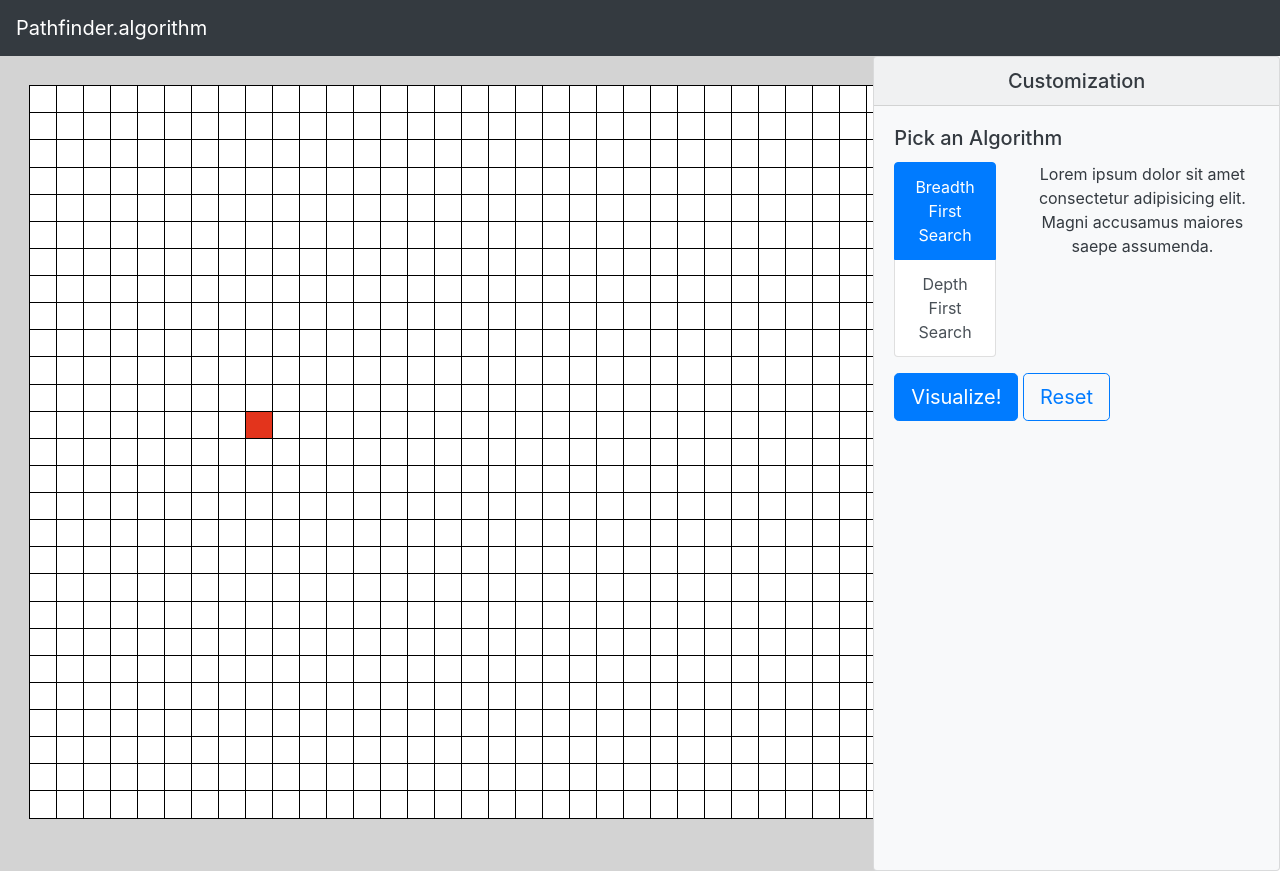
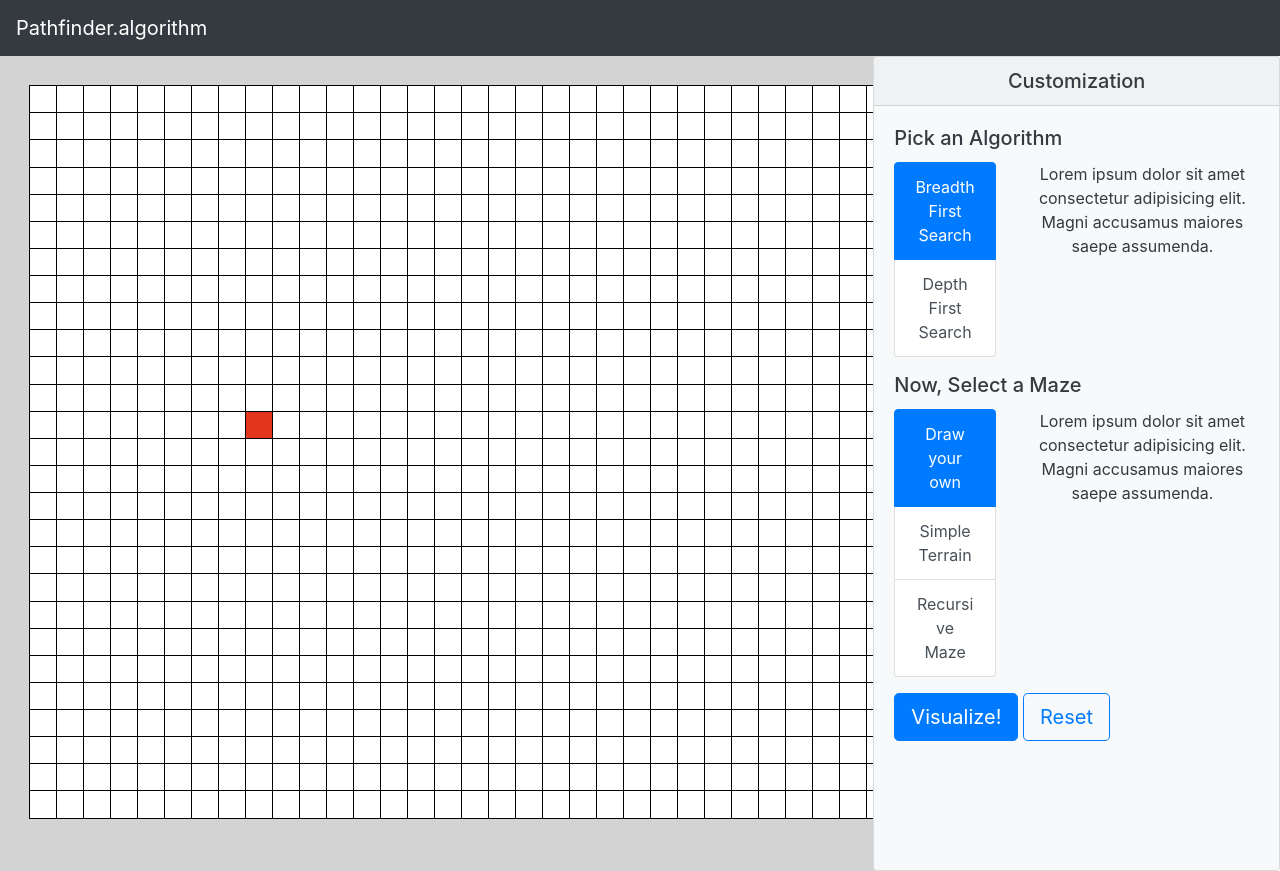
Before and after one commit to zohaibxrehman/PathfindingVisualizer, a React (Create React App) app: page / in a window 1280 px wide. Built offline with nearby package versions, Linux system fonts and the light colour scheme.

Commit message:
Added MazePicker component and Algo..Picker component

```diff
--- a/src/components/Board.jsx
+++ b/src/components/Board.jsx
@@ -2,24 +2,15 @@ import React, { Component } from 'react';
 import Node from './Node';
 
 export class Board extends Component {
-	getStyle() {
-		return {
-			padding: '30px',
-			backgroundColor: 'lightGray',
-			height: '815px',
-			float: 'left'
-		};
-	}
-
 	render() {
 		const { nodes, onMouseDown, onMouseEnter, onMouseUp } = this.props;
 		return (
-			<div style={this.getStyle()}>
-				<table>
+			<div style={divStyle}>
+				<table style={tableStyle}>
 					<tbody>
 						{nodes.map((rowNodes, rowId) => {
 							return (
-								<tr key={rowId} style={rowStyle}>
+								<tr key={rowId}>
 									{rowNodes.map((node, nodeId) => {
 										const { row, column, type } = node;
 										return (
@@ -31,7 +22,6 @@ export class Board extends Component {
 												onMouseDown={(row, column) => onMouseDown(row, column)}
 												onMouseEnter={(row, column) => onMouseEnter(row, column)}
 												onMouseUp={() => onMouseUp()}
-												// this.handleClick = this.handleClick.bind(this);
 											/>
 										);
 									})}
@@ -46,7 +36,14 @@ export class Board extends Component {
 }
 
 // Helper Functions:
-const rowStyle = {
+const divStyle = {
+	padding: '30px',
+	backgroundColor: 'lightGray',
+	height: '815px',
+	float: 'left'
+};
+
+const tableStyle = {
 	whiteSpace: 'nowrap', // makes table unbreakable
 	display: 'inline block',
 	padding: '0px',
--- a/src/components/Customisation.jsx
+++ /dev/null
@@ -1,69 +0,0 @@
-import React, { Component } from 'react';
-import { Row, Col, Form, FormControl, FormGroup, Button, ListGroup, Tab, Card } from 'react-bootstrap';
-
-export class Customisation extends Component {
-	render() {
-		const { visualize, reset, changeAlgorithm } = this.props;
-		return (
-			<Form>
-				<Card bg="light" text="dark" style={{ height: '815px' }}>
-					<Card.Header as="h5">Customization</Card.Header>
-					<Card.Body>
-						<FormGroup>
-							<Card.Title style={{ textAlign: 'left' }}>Pick an Algorithm</Card.Title>
-							<Tab.Container id="list-group-tabs-example" defaultActiveKey="#bfs">
-								<Row>
-									<Col sm={4}>
-										<ListGroup>
-											<ListGroup.Item
-												action
-												href="#bfs"
-												onClick={() => {
-													changeAlgorithm('bfs');
-												}}
-											>
-												Breadth First Search
-											</ListGroup.Item>
-											<ListGroup.Item
-												action
-												href="#dfs"
-												onClick={() => {
-													changeAlgorithm('dfs');
-												}}
-											>
-												Depth First Search
-											</ListGroup.Item>
-										</ListGroup>
-									</Col>
-									<Col sm={8}>
-										<Tab.Content>
-											<Tab.Pane eventKey="#bfs">
-												Lorem ipsum dolor sit amet consectetur adipisicing elit. Magni accusamus
-												maiores saepe assumenda.
-											</Tab.Pane>
-											<Tab.Pane eventKey="#dfs">
-												Possimus incidunt saepe adipisci quae fuga expedita dicta nobis modi
-												consectetur, recusandae, eos iste in iure ipsum, laboriosam libero
-												officiis!
-											</Tab.Pane>
-										</Tab.Content>
-									</Col>
-								</Row>
-							</Tab.Container>
-						</FormGroup>
-						<FormGroup style={{ float: 'left' }}>
-							<Button onClick={() => visualize()} variant="primary" size="lg">
-								Visualize!
-							</Button>{' '}
-							<Button onClick={() => reset()} variant="outline-primary" size="lg">
-								Reset
-							</Button>{' '}
-						</FormGroup>
-					</Card.Body>
-				</Card>
-			</Form>
-		);
-	}
-}
-
-export default Customisation;
--- /dev/null
+++ b/src/components/Customisation/Customisation.jsx
@@ -0,0 +1,31 @@
+import React, { Component } from 'react';
+import { Form, FormGroup, Button, Card } from 'react-bootstrap';
+import SearchPicker from './SearchPicker';
+import MazePicker from './MazePicker';
+
+export class Customisation extends Component {
+	render() {
+		const { visualize, reset, changeAlgorithm, changeMaze } = this.props;
+		return (
+			<Form>
+				<Card bg="light" text="dark" style={{ height: '815px' }}>
+					<Card.Header as="h5">Customization</Card.Header>
+					<Card.Body>
+						<SearchPicker changeAlgorithm={(newAlg) => changeAlgorithm(newAlg)} />
+						<MazePicker changeMaze={(newMaze) => changeMaze(newMaze)} />
+						<FormGroup style={{ float: 'left' }}>
+							<Button onClick={() => visualize()} variant="primary" size="lg">
+								Visualize!
+							</Button>{' '}
+							<Button onClick={() => reset()} variant="outline-primary" size="lg">
+								Reset
+							</Button>{' '}
+						</FormGroup>
+					</Card.Body>
+				</Card>
+			</Form>
+		);
+	}
+}
+
+export default Customisation;
--- /dev/null
+++ b/src/components/Customisation/MazePicker.jsx
@@ -0,0 +1,68 @@
+import React, { Component } from 'react';
+import { Row, Col, FormGroup, Card, Tab, ListGroup } from 'react-bootstrap';
+
+export class MazePicker extends Component {
+	render() {
+		const { changeMaze } = this.props;
+		return (
+			<div>
+				<FormGroup>
+					<Card.Title style={{ textAlign: 'left' }}>Now, Select a Maze</Card.Title>
+					<Tab.Container id="list-group-tabs-example" defaultActiveKey="#dummy0">
+						<Row>
+							<Col sm={4}>
+								<ListGroup>
+									<ListGroup.Item
+										action
+										href="#dummy0"
+										onClick={() => {
+											changeMaze('draw');
+										}}
+									>
+										Draw your own
+									</ListGroup.Item>
+									<ListGroup.Item
+										action
+										href="#dummy1"
+										onClick={() => {
+											changeMaze('simple');
+										}}
+									>
+										Simple Terrain
+									</ListGroup.Item>
+									<ListGroup.Item
+										action
+										href="#dumm2"
+										onClick={() => {
+											changeMaze('recursize');
+										}}
+									>
+										Recursive Maze
+									</ListGroup.Item>
+								</ListGroup>
+							</Col>
+							<Col sm={8}>
+								<Tab.Content>
+									<Tab.Pane eventKey="#dummy0">
+										Lorem ipsum dolor sit amet consectetur adipisicing elit. Magni accusamus maiores
+										saepe assumenda.
+									</Tab.Pane>
+									<Tab.Pane eventKey="#dummy1">
+										Lorem ipsum dolor sit amet consectetur adipisicing elit. Magni accusamus maiores
+										saepe assumenda.
+									</Tab.Pane>
+									<Tab.Pane eventKey="#dumm2">
+										Possimus incidunt saepe adipisci quae fuga expedita dicta nobis modi
+										consectetur, recusandae, eos iste in iure ipsum, laboriosam libero officiis!
+									</Tab.Pane>
+								</Tab.Content>
+							</Col>
+						</Row>
+					</Tab.Container>
+				</FormGroup>
+			</div>
+		);
+	}
+}
+
+export default MazePicker;
--- /dev/null
+++ b/src/components/Customisation/SearchPicker.jsx
@@ -0,0 +1,55 @@
+import React, { Component } from 'react';
+import { Row, Col, FormGroup, Card, Tab, ListGroup } from 'react-bootstrap';
+
+export class SearchPicker extends Component {
+	render() {
+		const { changeAlgorithm } = this.props;
+		return (
+			<div>
+				<FormGroup>
+					<Card.Title style={{ textAlign: 'left' }}>Pick an Algorithm</Card.Title>
+					<Tab.Container id="list-group-tabs-example" defaultActiveKey="#bfs">
+						<Row>
+							<Col sm={4}>
+								<ListGroup>
+									<ListGroup.Item
+										action
+										href="#bfs"
+										onClick={() => {
+											changeAlgorithm('bfs');
+										}}
+									>
+										Breadth First Search
+									</ListGroup.Item>
+									<ListGroup.Item
+										action
+										href="#dfs"
+										onClick={() => {
+											changeAlgorithm('dfs');
+										}}
+									>
+										Depth First Search
+									</ListGroup.Item>
+								</ListGroup>
+							</Col>
+							<Col sm={8}>
+								<Tab.Content>
+									<Tab.Pane eventKey="#bfs">
+										Lorem ipsum dolor sit amet consectetur adipisicing elit. Magni accusamus maiores
+										saepe assumenda.
+									</Tab.Pane>
+									<Tab.Pane eventKey="#dfs">
+										Possimus incidunt saepe adipisci quae fuga expedita dicta nobis modi
+										consectetur, recusandae, eos iste in iure ipsum, laboriosam libero officiis!
+									</Tab.Pane>
+								</Tab.Content>
+							</Col>
+						</Row>
+					</Tab.Container>
+				</FormGroup>
+			</div>
+		);
+	}
+}
+
+export default SearchPicker;
--- a/src/components/Pathfinder.jsx
+++ b/src/components/Pathfinder.jsx
@@ -1,11 +1,14 @@
 import React, { Component } from 'react';
 import NavBar from './NavBar';
 import Board from './Board';
-import Customisation from './Customisation';
+import Customisation from './Customisation/Customisation';
 
 import { breadthFirstSearch } from '../path_algorithms/breadthFirstSearch';
+import { simpleTerrain } from '../maze_algorithms/simpleTerrain';
 
 import { Row, Col } from 'react-bootstrap';
+
+const clonedeep = require('lodash/cloneDeep');
 
 const TOTAL_ROWS = 27;
 const TOTAL_COLS = 45;
@@ -23,6 +26,7 @@ export class Pathfinder extends Component {
 			isMouseDown: false,
 			mode: 'draw',
 			algorithm: 'bfs'
+			// maze: 'draw'
 		};
 	}
 
@@ -62,7 +66,31 @@ export class Pathfinder extends Component {
 
 	changeAlgorithm(newAlg) {
 		this.setState({ algorithm: newAlg });
-		console.log(this.state.algorithm);
+		// console.log(this.state.algorithm);
+	}
+
+	// FIX!!
+	changeMaze(newMaze) {
+		if (newMaze === 'simple') {
+			// const nodesCopy = clonedeep(this.state.nodes);
+			const nodesCopy = this.state.nodes.slice();
+			console.table(nodesCopy)
+			const { newNodes, drawnNodes } = simpleTerrain(nodesCopy);
+			console.table(newNodes);
+			let curr;
+
+			console.table(drawnNodes);
+			for (let i = 0; i < drawnNodes.length; i++) {
+				setTimeout(() => {
+					curr = drawnNodes[i];
+					// console.log(curr);
+					document.getElementById(`node_${curr.row}_${curr.column}`).className = 'node walls';
+				}, i);
+			}
+			// this.setState({ nodes: newNodes });
+		}
+
+		// this.setState({ maze: newMaze });
 	}
 
 	visualize() {
@@ -102,7 +130,7 @@ export class Pathfinder extends Component {
 			<div>
 				<NavBar />
 				<Row>
-					<Col lg={{ span: 8 }}>
+					<Col lg={8}>
 						<Board
 							nodes={nodes}
 							isMouseDown={isMouseDown}
@@ -111,11 +139,12 @@ export class Pathfinder extends Component {
 							onMouseUp={() => this.handleMouseUp()}
 						/>
 					</Col>
-					<Col lg={{ span: 4, offset: 0 }}>
+					<Col lg={4}>
 						<Customisation
 							visualize={() => this.visualize()}
 							reset={() => this.reset()}
 							changeAlgorithm={(newAlg) => this.changeAlgorithm(newAlg)}
+							changeMaze={(newMaze) => this.changeMaze(newMaze)}
 						/>
 					</Col>
 				</Row>
--- a/src/components/animation.css
+++ b/src/components/animation.css
@@ -52,3 +52,31 @@
 		background-color: royalblue;
 	}
 }
+
+.walls {
+	animation-name: run;
+	animation-duration: 1.5s;
+	animation-timing-function: ease-out;
+	animation-delay: 0;
+	animation-direction: alternate;
+	animation-iteration-count: 1;
+	animation-fill-mode: forwards;
+	animation-play-state: running;
+}
+
+@keyframes run {
+	0% {
+		transform: scale(0.6);
+		background-color: purple;
+	}
+
+	50% {
+		transform: scale(1.2);
+		background-color:fuchsia;
+	}
+
+	100% {
+		transform: scale(1);
+		background-color: #004;
+	}
+}
```
